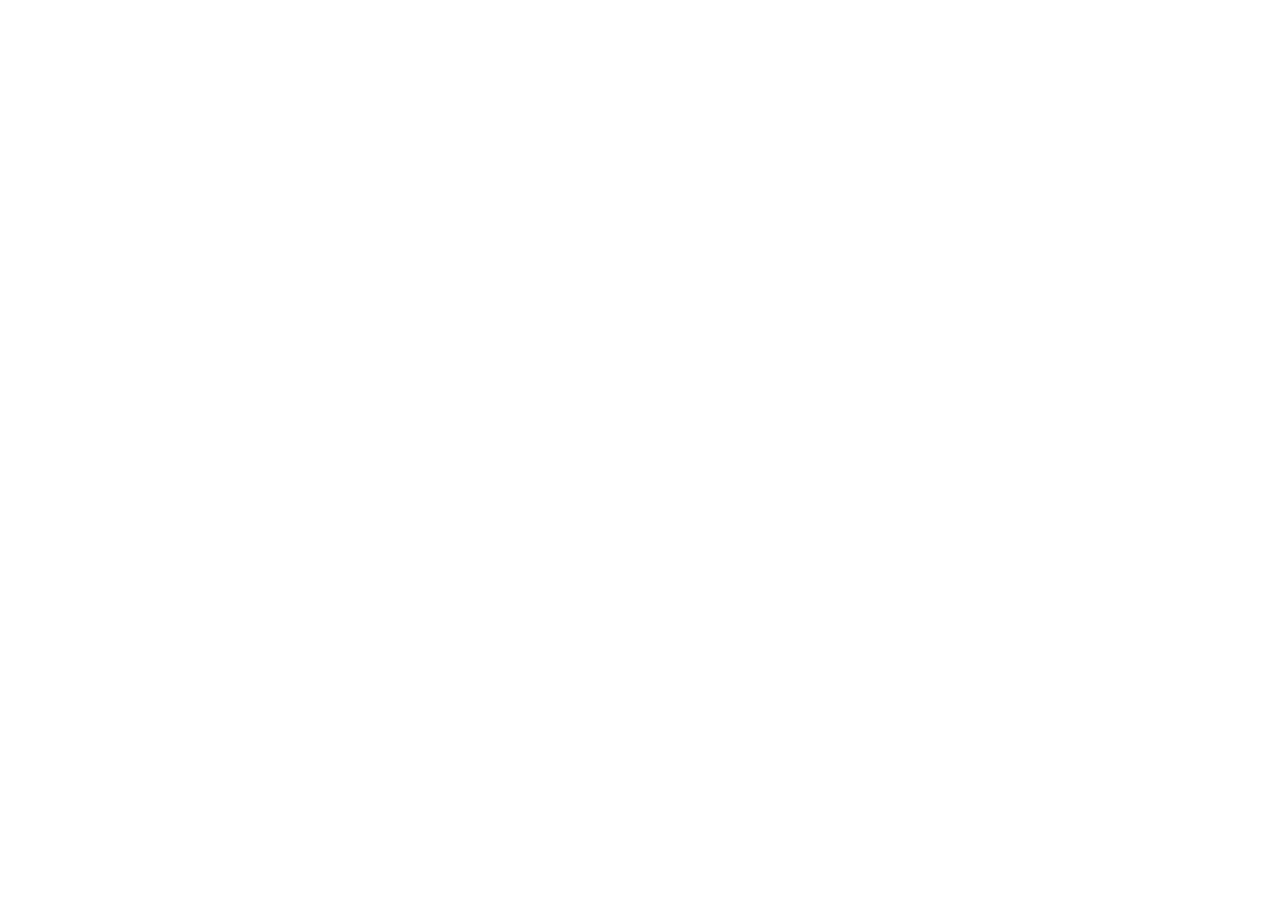
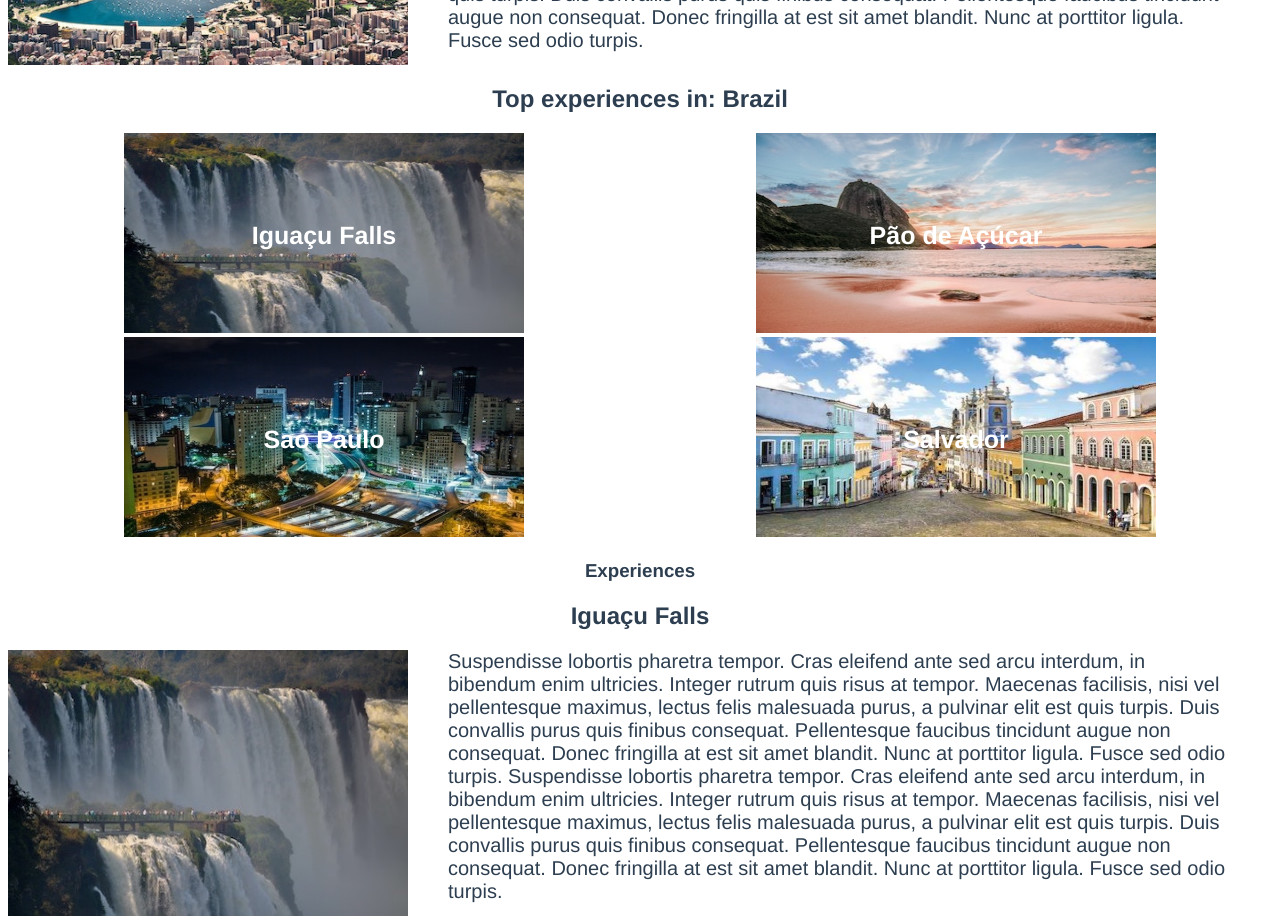
Before and after one commit to magno193/vue-projects, a Vue app in the folder travel-app/: page /destination/brazil/iguacu-falls in a window 1280 px wide. Shown: the part 340-1264 px from the top of the page. Before the commit the page ends 800 px from the top, so only its background shows below. Built offline with nearby package versions, Linux system fonts and the light colour scheme.

Commit message:
New component for details & using nested routes

```diff
--- a/travel-app/src/components/TheNavigation.vue
+++ b/travel-app/src/components/TheNavigation.vue
@@ -12,7 +12,7 @@
       >
         <router-link
           :to="{
-            name: 'DestinationDetails',
+            name: 'destinationDetails',
             params: { slug: destination.slug },
           }"
         >
--- a/travel-app/src/router/index.js
+++ b/travel-app/src/router/index.js
@@ -12,13 +12,24 @@
     props: true,
   },
   {
-    path: "/details/:slug",
-    name: "DestinationDetails",
+    path: "/destination/:slug",
+    name: "destinationDetails",
     props: true,
     component: () =>
       import(
         /* webpackChunkName: "DestinationDetails" */ "@/views/DestinationDetails"
       ),
+    children: [
+      {
+        path: ":experienceSlug",
+        name: "experienceDetails",
+        props: true,
+        component: () =>
+          import(
+            /* webpackChunkName: "ExperienceDetails" */ "@/views/ExperienceDetails"
+          ),
+      },
+    ],
   },
 ];
 
--- a/travel-app/src/views/DestinationDetails.vue
+++ b/travel-app/src/views/DestinationDetails.vue
@@ -1,4 +1,5 @@
 <template>
+  <div>
     <section class="destination">
       <h1>{{ destination.name }}</h1>
       <div class="destination-details">
@@ -9,6 +10,33 @@
         <p>{{ destination.description }}</p>
       </div>
     </section>
+    <section class="experiences">
+      <h2>Top experiences in: {{ destination.name }}</h2>
+      <div class="cards">
+        <div
+          class="card"
+          v-for="experience in destination.experiences"
+          :key="experience.slug"
+        >
+          <router-link
+            :to="{
+              name: 'experienceDetails',
+              params: { experienceSlug: experience.slug },
+            }"
+          >
+            <img
+              :src="require(`@/assets/${experience.image}`)"
+              :alt="experience.name"
+            />
+            <span class="card__text">
+              {{ experience.name }}
+            </span>
+          </router-link>
+        </div>
+      </div>
+      <router-view :key="$route.path" />
+    </section>
+  </div>
 </template>
 
 <script>
@@ -45,6 +73,29 @@
   font-size: 20px;
   text-align: left;
 }
+.cards {
+  display: flex;
+  flex-wrap: wrap;
+  justify-content: space-between;
+}
+.cards img {
+  max-height: 200px;
+}
+.card {
+  padding: 0 20px;
+  position: relative;
+  margin: 0 auto;
+}
+.card__text {
+  position: absolute;
+  top: 50%;
+  left: 50%;
+  transform: translate(-50%, -50%);
+  color: white;
+  font-size: 25px;
+  font-weight: bold;
+  text-decoration: none;
+}
 @media (max-width: 900px) {
   .destination-details {
     flex-wrap: wrap;
--- /dev/null
+++ b/travel-app/src/views/ExperienceDetails.vue
@@ -0,0 +1,73 @@
+<template>
+  <section>
+    <h1>Experiences</h1>
+    <h2>{{ experience.name }}</h2>
+    <div class="experience-details">
+      <img
+        :src="require(`@/assets/${experience.image}`)"
+        :alt="experience.name"
+      />
+      <p>{{ experience.description }}</p>
+    </div>
+  </section>
+</template>
+
+<script>
+import store from "@/store.js";
+export default {
+  props: {
+    slug: {
+      type: String,
+      required: true,
+    },
+    experienceSlug: {
+      type: String,
+      required: true,
+    },
+  },
+  computed: {
+    destination() {
+      return store.destinations.find(
+        (destination) => destination.slug == this.slug
+      );
+    },
+    experience() {
+      return this.destination.experiences.find(
+        (experience) => experience.slug == this.experienceSlug
+      );
+    },
+  },
+};
+</script>
+
+<style scoped>
+img {
+  max-width: 600px;
+  min-width: 400px;
+  width: 100%;
+  height: 100%;
+  margin: auto;
+}
+.experience-details {
+  display: flex;
+  justify-content: space-between;
+}
+p {
+  margin: 0 40px;
+  font-size: 20px;
+  text-align: left;
+}
+
+@media (max-width: 900px) {
+  .experience-details {
+    flex-wrap: wrap;
+    padding: 0 20px;
+  }
+  img {
+    margin: 0 auto 40px;
+  }
+  p {
+    margin: 0;
+  }
+}
+</style>
--- a/travel-app/src/views/Home.vue
+++ b/travel-app/src/views/Home.vue
@@ -5,7 +5,7 @@
       <div v-for="destination in destinations" :key="destination.name">
         <router-link
           :to="{
-            name: 'DestinationDetails',
+            name: 'destinationDetails',
             params: { slug: destination.slug },
           }"
         >
@@ -14,7 +14,7 @@
         <figure>
           <router-link
             :to="{
-              name: 'DestinationDetails',
+              name: 'destinationDetails',
               params: { slug: destination.slug },
             }"
           >
```
Lines whose indentation alone changed are shown as unchanged.
